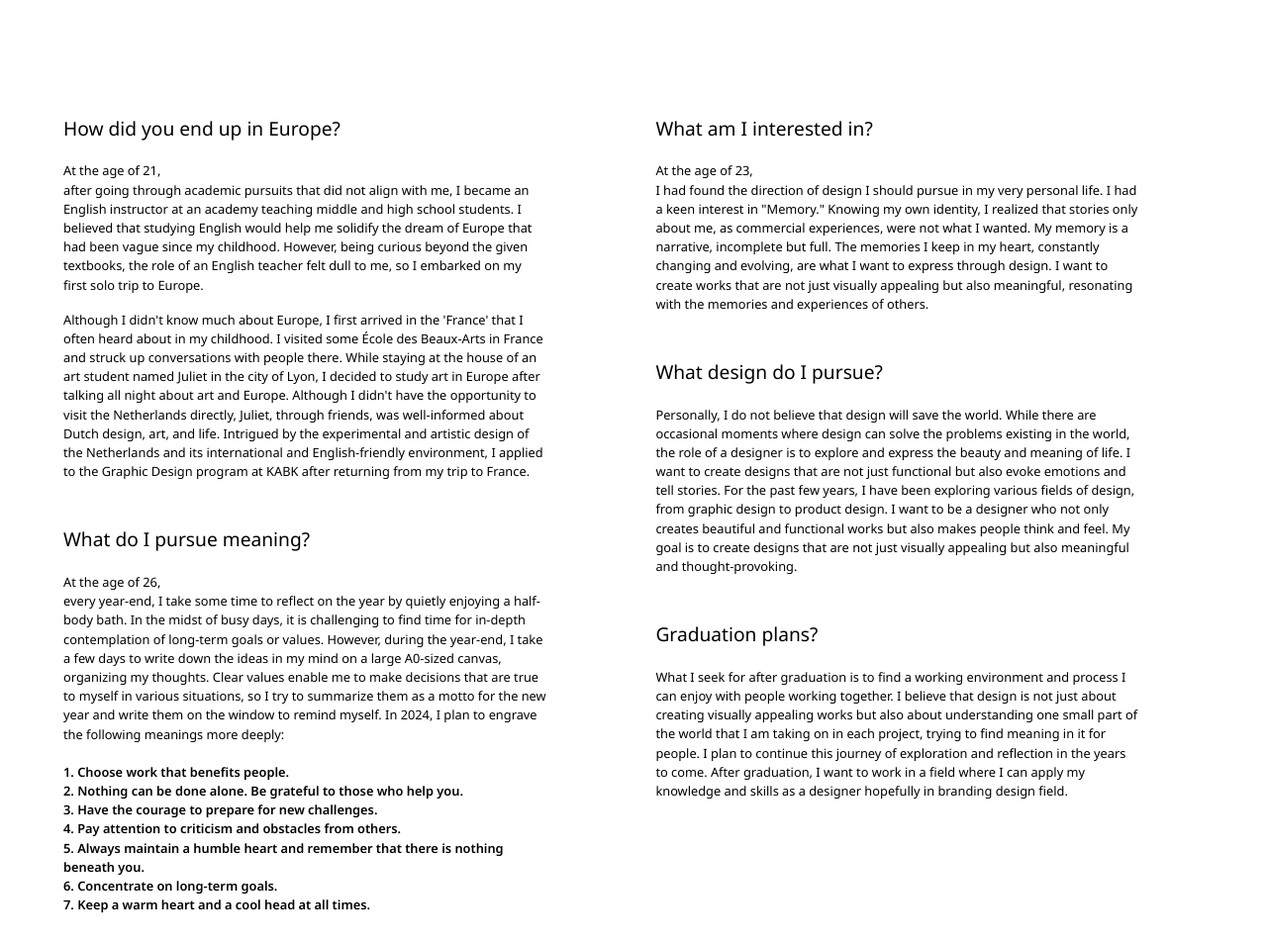
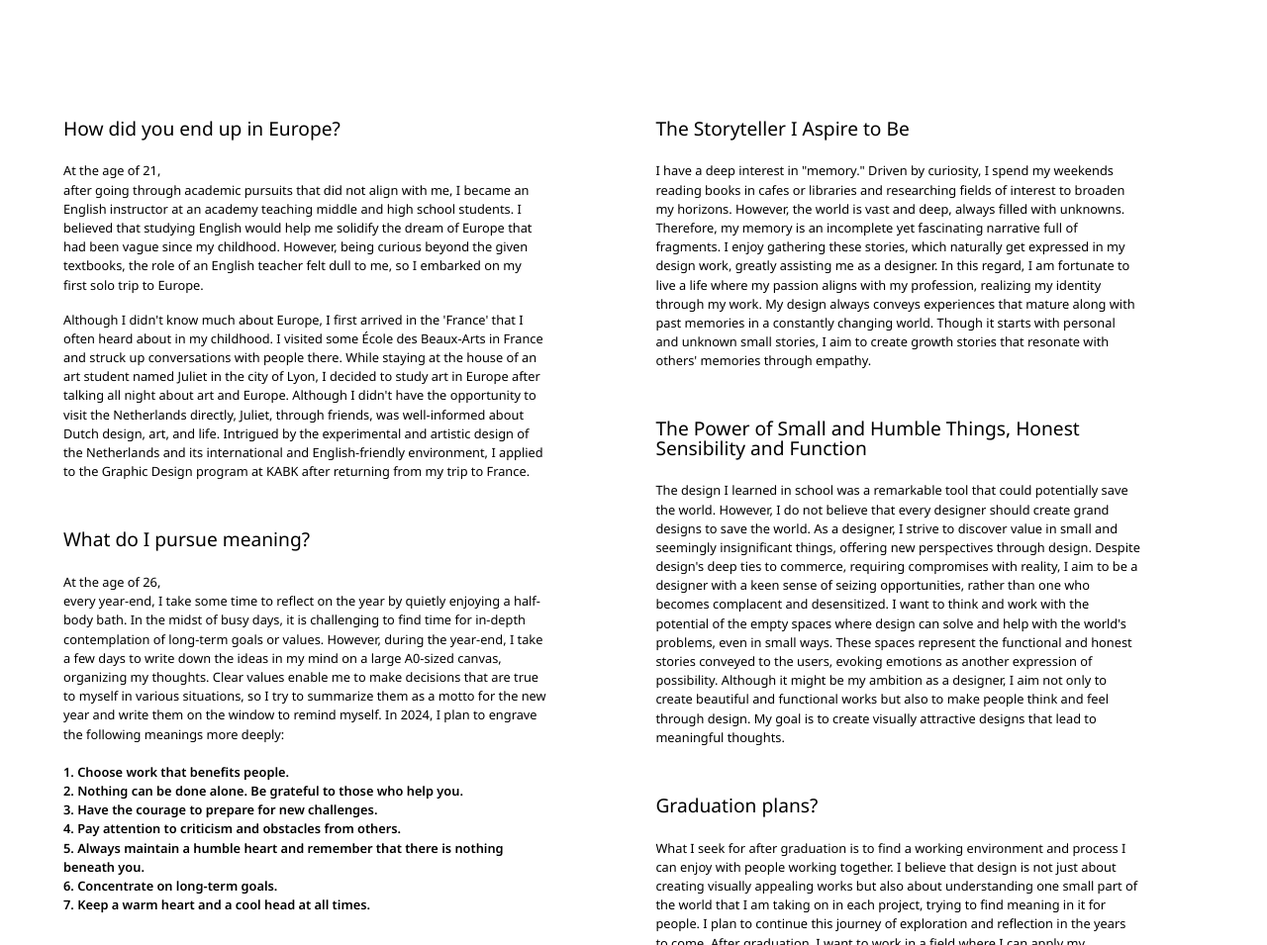
Before and after one commit to blowflow-code-ux/portfolio, a plain HTML site: page index.html in a window 1280 px wide. Shown: the part 1520-2475 px from the top of the page at 99% size. Drawn offline with Linux system fonts and the light colour scheme.

Commit message:
Update index.html

```diff
--- a/index.html
+++ b/index.html
@@ -233,34 +233,14 @@
       </div>
       <div class="section_container">
         <div class="content_section">
-          <h2>What am I interested in?</h2>
-          <p>
-            At the age of 23,<br>
-            I had found the direction of design I should
-            pursue in my very personal life. I had a keen interest in "Memory."
-            Knowing my own identity, I realized that stories only about me, as
-            commercial experiences, were not what I wanted. My memory is a
-            narrative, incomplete but full. The memories I keep in my heart,
-            constantly changing and evolving, are what I want to express through
-            design. I want to create works that are not just visually appealing
-            but also meaningful, resonating with the memories and experiences of
-            others.
+              <h2>The Storyteller I Aspire to Be</h2>
+          <p>I have a deep interest in "memory." Driven by curiosity, I spend my weekends reading books in cafes or libraries and researching fields of interest to broaden my horizons. However, the world is vast and deep, always filled with unknowns. Therefore, my memory is an incomplete yet fascinating narrative full of fragments. I enjoy gathering these stories, which naturally get expressed in my design work, greatly assisting me as a designer. In this regard, I am fortunate to live a life where my passion aligns with my profession, realizing my identity through my work. My design always conveys experiences that mature along with past memories in a constantly changing world. Though it starts with personal and unknown small stories, I aim to create growth stories that resonate with others' memories through empathy.
           </p>
         </div>
         <div class="content_section">
-          <h2>What design do I pursue?</h2>
-          <p>
-            Personally, I do not believe that design will save the world. While
-            there are occasional moments where design can solve the problems
-            existing in the world, the role of a designer is to explore and
-            express the beauty and meaning of life. I want to create designs
-            that are not just functional but also evoke emotions and tell
-            stories. For the past few years, I have been exploring various
-            fields of design, from graphic design to product design. I want to
-            be a designer who not only creates beautiful and functional works
-            but also makes people think and feel. My goal is to create designs
-            that are not just visually appealing but also meaningful and
-            thought-provoking.
+              <h2>The Power of Small and Humble Things, Honest Sensibility and Function</h2>
+<p>
+The design I learned in school was a remarkable tool that could potentially save the world. However, I do not believe that every designer should create grand designs to save the world. As a designer, I strive to discover value in small and seemingly insignificant things, offering new perspectives through design. Despite design's deep ties to commerce, requiring compromises with reality, I aim to be a designer with a keen sense of seizing opportunities, rather than one who becomes complacent and desensitized. I want to think and work with the potential of the empty spaces where design can solve and help with the world's problems, even in small ways. These spaces represent the functional and honest stories conveyed to the users, evoking emotions as another expression of possibility. Although it might be my ambition as a designer, I aim not only to create beautiful and functional works but also to make people think and feel through design. My goal is to create visually attractive designs that lead to meaningful thoughts.
           </p>
         </div>
         <div class="content_section">
```
